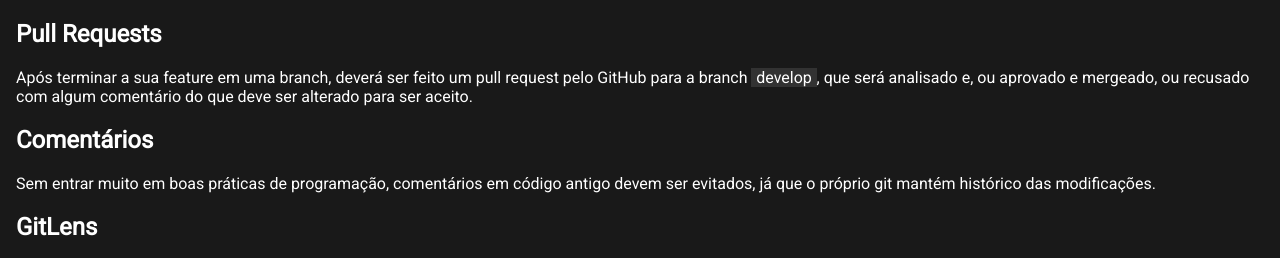
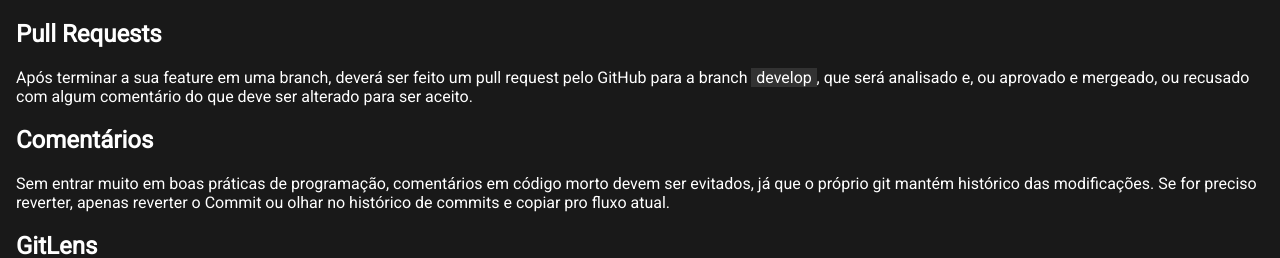
Before and after one commit to phgrund/git-boas-praticas, a website built with Vite: page index.html in a window 1280 px wide. Shown: the part 1227-1485 px from the top of the page. Built offline with nearby package versions, Linux system fonts and the light colour scheme.

Commit message:
fix semantic

```diff
--- a/index.html
+++ b/index.html
@@ -78,8 +78,9 @@
       <section>
         <h2 id="comentarios">Comentários</h2>
         <p>
-          Sem entrar muito em boas práticas de programação, comentários em código antigo devem ser evitados,
-          já que o próprio git mantém histórico das modificações.
+          Sem entrar muito em boas práticas de programação, comentários em código morto devem ser evitados,
+          já que o próprio git mantém histórico das modificações. Se for preciso reverter, apenas reverter o Commit
+          ou olhar no histórico de commits e copiar pro fluxo atual.
         </p>
       </section>
       <section>
```
